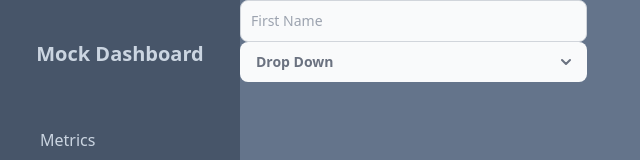
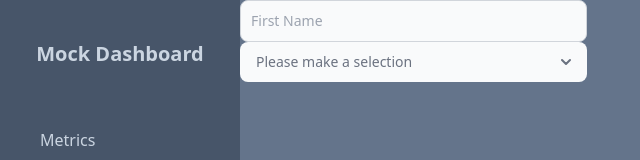
Before and after one commit to Ayaz2589/mock-dashboard, a React (Vite) app: page / in a window 1280 px wide. Shown: the top 160 px of the page, without its empty margins (0-640 px from the left). Built offline with nearby package versions, Linux system fonts and the light colour scheme.

Commit message:
fininsh drop down component

```diff
--- a/src/components/containers/Dashboard/index.tsx
+++ b/src/components/containers/Dashboard/index.tsx
@@ -1,20 +1,20 @@
-import { useState } from "react";
 import { SplitScreen, Navigation, Input, Dropdown } from "../../";
 
 const Dashboard = () => {
-  const [selectedValue, setSelectedValue] = useState("");
   const options = [
     { value: "option1", label: "Option 1" },
     { value: "option2", label: "Option 2" },
     { value: "option3", label: "Option 3" },
-    // Add more options as needed
   ];
+
+  const handleSelection = (option: any) => console.log(option);
+
   return (
     <SplitScreen dashboard>
       <Navigation />
       <div className="w-1/3">
         <Input placeholder="First Name" />
-        <Dropdown />
+        <Dropdown options={options} handleSelection={handleSelection} />
       </div>
     </SplitScreen>
   );
--- a/src/components/ui/Button/index.tsx
+++ b/src/components/ui/Button/index.tsx
@@ -46,7 +46,7 @@ const Button = ({ onClick, children, type = "default" }: Props) => {
       case "drop-down":
         return (
           <div
-            className="cursor-pointer bg-gray-50 hover:bg-gray-200 text-gray-500 font-bold px-4 w-full text-sm rounded-lg p-2.5 flex justify-between items-center"
+            className="cursor-pointer bg-gray-50 hover:bg-gray-200 text-gray-500 px-4 w-full text-sm rounded-lg p-2.5 flex justify-between items-center"
             onClick={onClick}
           >
             {children}
@@ -54,9 +54,11 @@ const Button = ({ onClick, children, type = "default" }: Props) => {
           </div>
         );
       case "drop-down-item":
-        console.log(children);
         return (
-          <div className="cursor-pointer bg-gray-50 hover:bg-gray-200 text-gray-500 font-bold px-4 w-full text-sm rounded-lg p-2.5">
+          <div
+            className="cursor-pointer bg-gray-50 hover:bg-gray-200 text-gray-500 px-4 w-full text-sm rounded-lg p-2.5"
+            onClick={onClick}
+          >
             {children}
           </div>
         );
--- a/src/components/ui/Dropdown/index.tsx
+++ b/src/components/ui/Dropdown/index.tsx
@@ -1,10 +1,26 @@
-import { useState, useRef } from "react";
+import { useState, useRef, useEffect } from "react";
 import { Button } from "../..";
 import { useOutsideClick } from "../../../hooks";
 
-const Dropdown = () => {
+type Option = {
+  label: string;
+  value: string;
+};
+
+type Props = {
+  handleSelection: (option: any) => void;
+  options: Option[];
+};
+
+const Dropdown = ({ options, handleSelection }: Props) => {
   const [open, setOpen] = useState(false);
+  const [selectedOption, setSelectedOption] = useState<Option | null>(null);
+
   const dropdownRef = useRef<HTMLDivElement>(null);
+
+  useEffect(() => {
+    handleSelection(selectedOption);
+  }, [selectedOption]);
 
   const toggle = () => setOpen(!open);
 
@@ -12,16 +28,27 @@ const Dropdown = () => {
     if (open) setOpen(false);
   });
 
+  const handleClick = (option: Option) => {
+    setOpen(false);
+    setSelectedOption(option);
+  };
+
   return (
     <div ref={dropdownRef}>
       <Button type="drop-down" onClick={toggle}>
-        Drop Down
+        {selectedOption ? selectedOption.label : "Please make a selection"}
       </Button>
       {open ? (
         <div className="p-1 bg-gray-50 rounded-lg mt-1">
-          <Button type="drop-down-item">Item 1</Button>
-          <Button type="drop-down-item">Item 1</Button>
-          <Button type="drop-down-item">Item 1</Button>
+          {options.map((option: Option, index: number) => (
+            <Button
+              type="drop-down-item"
+              key={index}
+              onClick={() => handleClick(option)}
+            >
+              {option.label}
+            </Button>
+          ))}
         </div>
       ) : null}
     </div>
```
